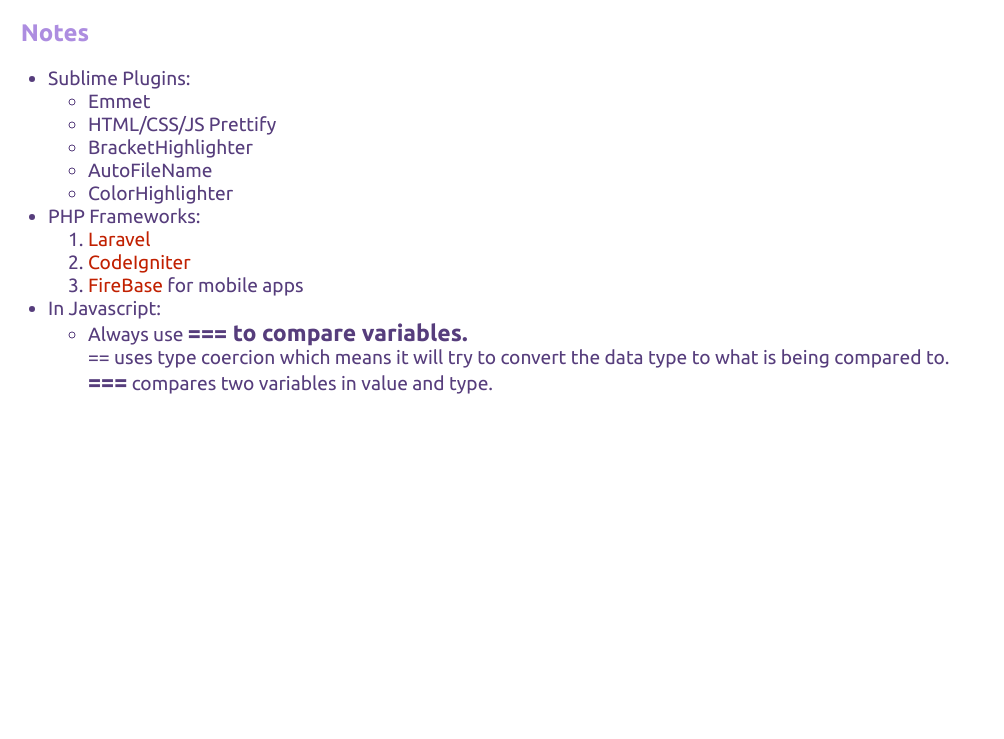
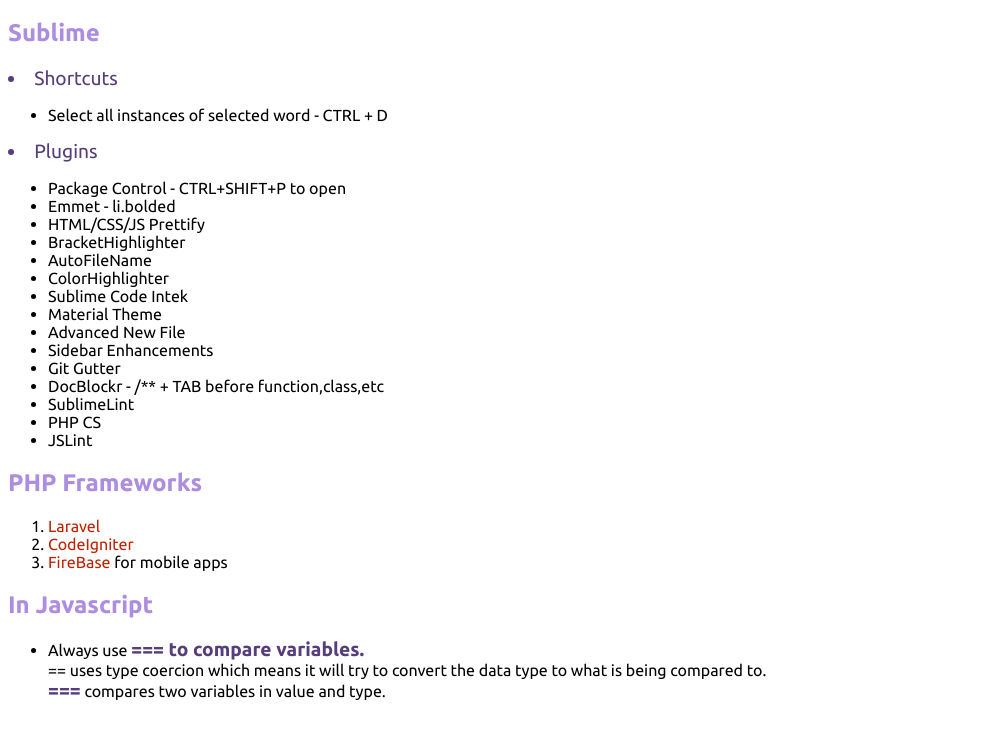
Before and after one commit to ferre138/firstRepo, a plain HTML site: page notes.html in a window 1280 px wide. Shown: the part 61-800 px from the top of the page, without its empty margins (0-1004 px from the left). Drawn offline with Linux system fonts and the light colour scheme.

```diff
--- /dev/null
+++ b/ColorGame/colorgame.js
@@ -0,0 +1,112 @@
+var numberOfSquares = 6;
+var colors = generateRandomColors(numberOfSquares);
+var squares = document.querySelectorAll(".square");
+var pickedColor = pickColor();
+var colorDisplay = document.getElementById("colorDisplay");
+var messageDisplay = document.querySelector("#message");
+var h1 = document.querySelector("h1");
+var resetButton = document.querySelector("#reset");
+var easyBtn = document.querySelector("#easyBtn");
+var hardBtn = document.querySelector("#hardBtn");
+
+
+easyBtn.addEventListener("click", function(){
+	numberOfSquares = 3;
+	easyBtn.classList.add("selected");
+	hardBtn.classList.remove("selected");
+	colors = generateRandomColors(numberOfSquares);
+	pickedColor = pickColor();
+	colorDisplay.textContent = pickedColor;
+	for (var i = 0; i < squares.length; i++) {
+		if(colors[i]){
+			squares[i].style.backgroundColor = colors[i];
+		} else {
+			squares[i].style.display = "none";
+		}
+	}
+	messageDisplay.textContent = "";
+});
+
+hardBtn.addEventListener("click", function(){
+	numberOfSquares = 6;
+	easyBtn.classList.remove("selected");
+	hardBtn.classList.add("selected");
+	colors = generateRandomColors(numberOfSquares);
+	pickedColor = pickColor();
+	colorDisplay.textContent = pickedColor;
+	for (var i = 0; i < squares.length; i++) {
+		squares[i].style.backgroundColor = colors[i];
+		squares[i].style.display = "block";
+	}
+	messageDisplay.textContent = "";
+});
+
+resetButton.addEventListener("click", function(){
+	colors = generateRandomColors(numberOfSquares);
+	for (var i = squares.length - 1; i >= 0; i--) {
+		squares[i].style.backgroundColor = colors[i];
+	}
+	pickedColor = pickColor();
+	colorDisplay.textContent = pickedColor;
+	resetButton.textContent = "New Colors";
+	h1.style.backgroundColor = "steelblue";
+	messageDisplay.textContent = "";
+});
+
+colorDisplay.textContent = pickedColor;
+
+for (var i = squares.length - 1; i >= 0; i--) {
+	//add initial colors to squares
+	squares[i].style.backgroundColor = colors[i];
+
+	//add click listeners to squares
+	squares[i].addEventListener("click", function(){
+		//grab color of clicked square
+		var clickedColor = this.style.backgroundColor;
+		//compare color to picked color
+		if(clickedColor === pickedColor){
+			messageDisplay.textContent = "Correct!";
+			resetButton.textContent = "Play Again?";
+			changeColors(pickedColor);
+			h1.style.backgroundColor = clickedColor;
+		} else{
+			this.style.backgroundColor = "#232323";
+			messageDisplay.textContent = "Try again";
+		}
+	});
+}
+
+function changeColors(color){
+	//loop through all the squares
+	for (var i = squares.length - 1; i >= 0; i--) {
+		//change each color to match the given color
+		squares[i].style.backgroundColor = color;
+	}
+}
+
+function pickColor(){
+	var random = Math.floor(Math.random() * colors.length);
+	return colors[random];
+}
+
+function generateRandomColors(num){
+	//make an array
+	var arr = [];
+	//repeat num times
+	for (var i = 0; i < num; i++) {
+		//get random color and push into arr
+		arr.push(randomColor());
+	}
+	//return that array
+	return arr;
+}
+
+function randomColor(){
+	//pick a red from 0 - 255
+	var r = Math.floor(Math.random() * 256);
+	//pick a green from 0 - 255
+	var g = Math.floor(Math.random() * 256);
+	//pick a blue from 0 - 255
+	var b = Math.floor(Math.random() * 256);
+	return "rgb(" + r + ", " + g + ", " + b + ")";
+}
--- /dev/null
+++ b/ColorGame/stylesheet.css
@@ -0,0 +1,74 @@
+body{
+	background-color: #232323;
+	margin: 0;
+	/*font-family: "Montserrat", "Avenir";*/
+	font-family: 'Source Sans Pro', sans-serif;
+}
+
+.square{
+	width: 30%;
+	background: purple;
+	padding-bottom: 30%;
+	float: left;
+	margin: 1.66%;
+	border-radius: 15%;
+	transition: background 0.6s;
+	--webkit-transition: background 0.6s;
+	-moz-transition: background 0.6s;
+}
+
+#container {
+	margin: 20px auto;
+	max-width: 600px;
+}
+
+h1{
+	color: #ffffff;
+	text-align: center;
+	background-color: steelblue;
+	margin: 0;
+	font-weight: normal;
+	text-transform: uppercase;
+	line-height: 1.1;
+	padding: 20px 0;
+}
+
+#colorDisplay{
+	font-size: 200%;
+}
+
+#stripe{
+	background-color: #ffffff;
+	height: 30px;
+	text-align: center;
+	color: #000000;
+}
+
+.selected{
+	color: #ffffff;
+	background-color: steelblue;
+}
+
+button{
+	border: none;
+	background: none;
+	text-transform: uppercase;
+	height: 100%;
+	font-weight: 700;
+	color: steelblue;
+	letter-spacing: 1px;
+	font-size: inherit;
+	transition: all 0.3s;
+	--webkit-transition: all 0.3s;
+	-moz-transition: all 0.3s;
+}
+
+button:hover{
+	color: #ffffff;
+	background-color: steelblue;
+}
+
+#message{
+	display: inline-block;
+	width: 20%;
+}
--- a/notes.html
+++ b/notes.html
@@ -15,31 +15,40 @@
             </div>
         </div>
         <div class="notelist">
-            <h2>Notes</h2>
+            <h2>Sublime</h2>
+            <li>Shortcuts</li>
             <ul>
-                <li>Sublime Plugins:
+                <li>Select all instances of selected word - CTRL + D</li>
+            </ul>
+            <li>Plugins</li>
             <ul>
-                        <li>Emmet</li>
+                <li>Package Control - CTRL+SHIFT+P to open</li>
+                <li>Emmet - li.bolded</li>
                 <li>HTML/CSS/JS Prettify</li>
                 <li>BracketHighlighter</li>
                 <li>AutoFileName</li>
                 <li>ColorHighlighter</li>
+                <li>Sublime Code Intek</li>
+                <li>Material Theme</li>
+                <li>Advanced New File</li>
+                <li>Sidebar Enhancements</li>
+                <li>Git Gutter</li>
+                <li>DocBlockr - /** + TAB before function,class,etc</li>
+                <li>SublimeLint</li>
+                <li>PHP CS</li>
+                <li>JSLint</li>
             </ul>
-                </li>
-                <li>PHP Frameworks:
+            <h2>PHP Frameworks</h2>
             <ol>
                 <li><a href="https://laravel.com">Laravel</a></li>
                 <li><a href="https://codeigniter.com/">CodeIgniter</a></li>
                 <li><a href="https://firebase.google.com/">FireBase</a> for mobile apps</li>
             </ol>
-                </li>
-                <li>In Javascript:
+            <h2>In Javascript</h2>
             <ul>
                 <li>Always use <strong>=== to compare variables.</strong>
                     <br>== uses type coercion which means it will try to convert the data type to what is being compared to.
                     <br/><strong>===</strong> compares two variables in value and type.</li>
-                    </ul>
-                </li>
             </ul>
         </div>
     </div>
--- a/stylesheet.css
+++ b/stylesheet.css
@@ -7,7 +7,6 @@ body{
 
 /*change header text - font, size, position*/
 h2{
-	padding-left: 1%;
 	color: #AD8DE0;
 }
 
@@ -18,7 +17,7 @@ h2{
 /*style li > p - dropcase first letter*/
 
 /*style strong elements*/
-.notelist > ul , strong{
+.notelist > li, strong{
 	color: #563D7C;
 	font-size: 1.2em;
 }
```
Also changed, not shown: ColorGame/index.html (+26 -2 lines). Lines whose indentation alone changed are shown as unchanged.
